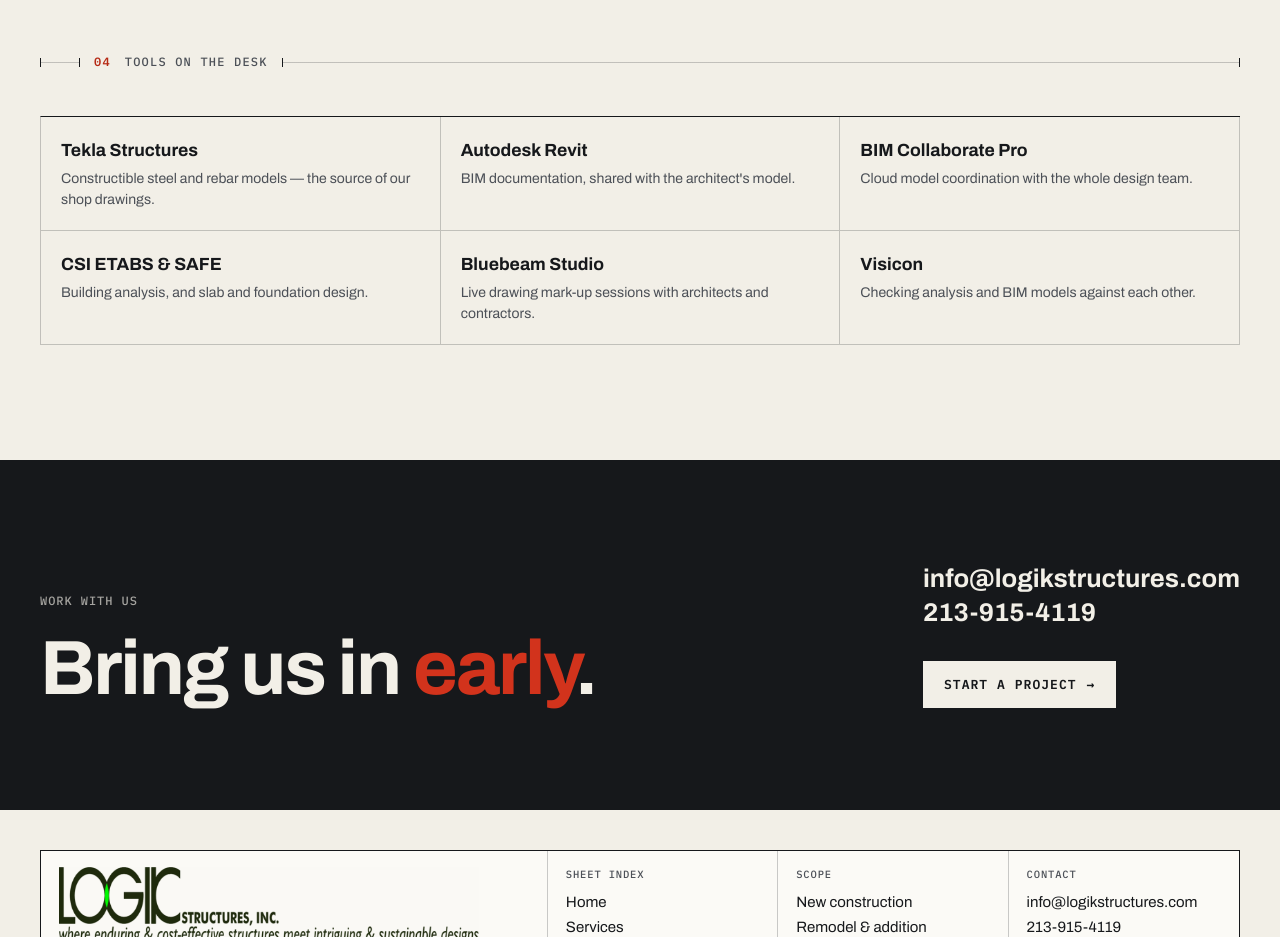
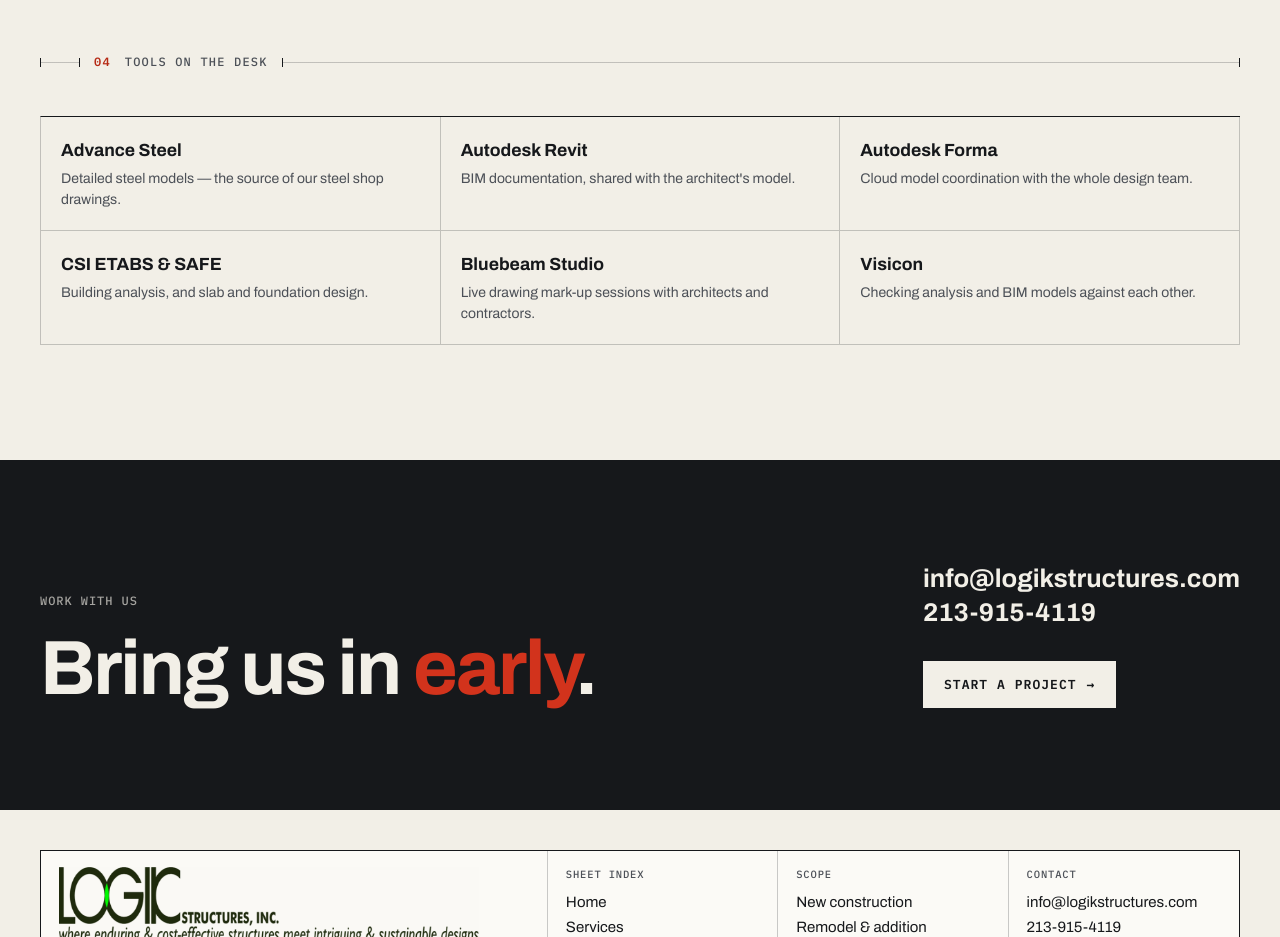
Before and after one commit to tonylogik/logikstructures-com, a plain HTML site: page about.html in a window 1280 px wide. Shown: the part 2120-3057 px from the top of the page. Drawn offline with Linux system fonts and the light colour scheme.

Commit message:
Update tools: Advance Steel and Autodesk Forma
Co-Authored-By: Claude Fable 5.2 <noreply@anthropic.com>
Claude-Session: https://claude.ai/code/session_01WBZKm9vLWtgcz6wVqdxxqX

```diff
--- a/about.html
+++ b/about.html
@@ -69,9 +69,9 @@
 <section><div class="wrap">
   <div class="dim"><b>04</b> Tools on the desk</div>
   <ul class="tools rv">
-    <li><b>Tekla Structures</b><span>Constructible steel and rebar models — the source of our shop drawings.</span></li>
+    <li><b>Advance Steel</b><span>Detailed steel models — the source of our steel shop drawings.</span></li>
     <li><b>Autodesk Revit</b><span>BIM documentation, shared with the architect's model.</span></li>
-    <li><b>BIM Collaborate Pro</b><span>Cloud model coordination with the whole design team.</span></li>
+    <li><b>Autodesk Forma</b><span>Cloud model coordination with the whole design team.</span></li>
     <li><b>CSI ETABS &amp; SAFE</b><span>Building analysis, and slab and foundation design.</span></li>
     <li><b>Bluebeam Studio</b><span>Live drawing mark-up sessions with architects and contractors.</span></li>
     <li><b>Visicon</b><span>Checking analysis and BIM models against each other.</span></li>
```
Also changed, not shown: index.html (+2 -2 lines), services.html (+1 -1 lines).
